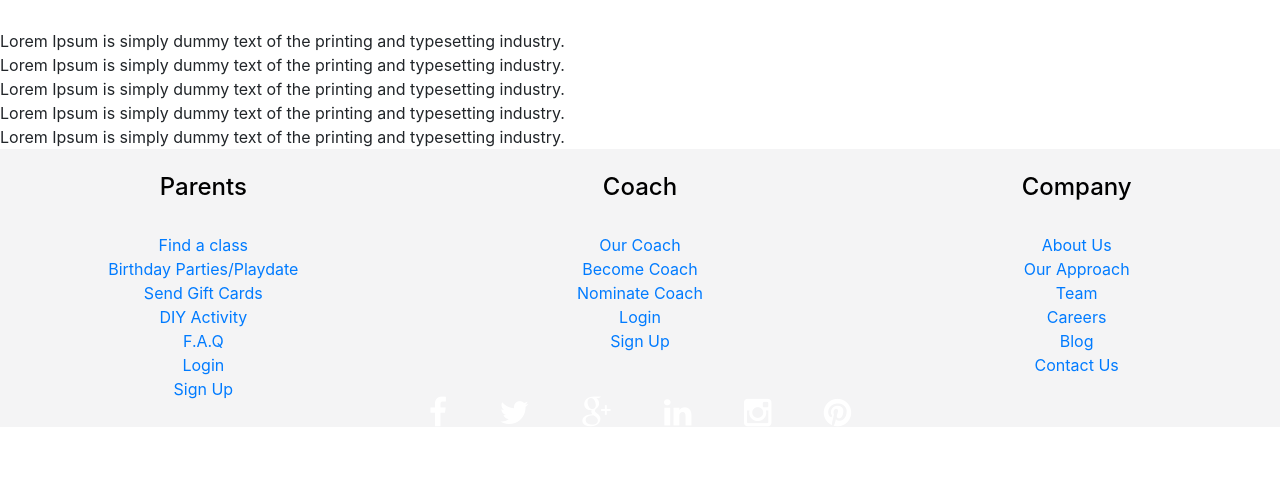
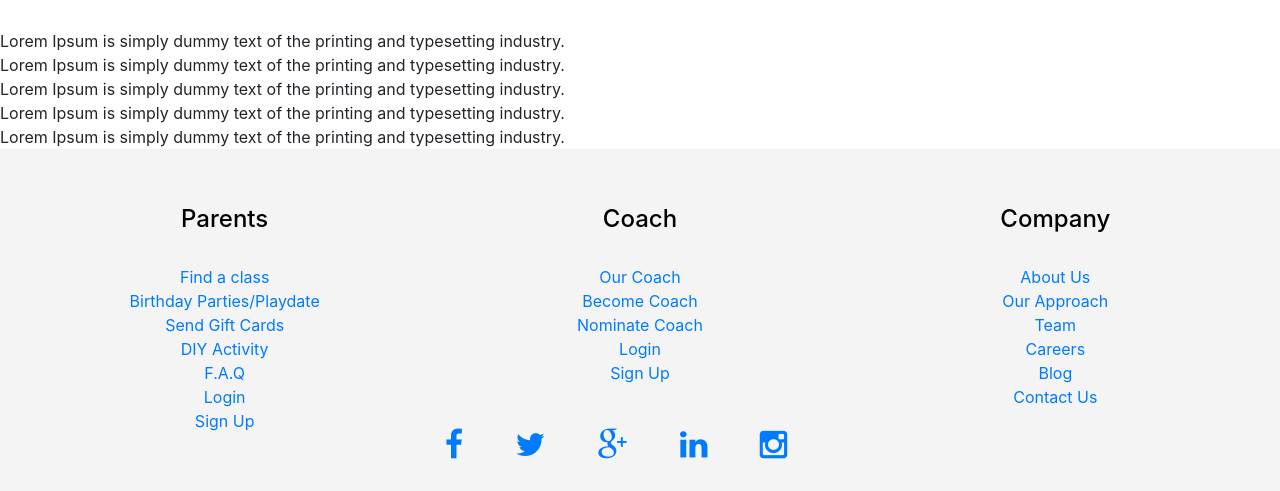
Before and after one commit to sorsai/HCI_Project, a plain HTML site: page aboutUS.html in a window 1280 px wide. Shown: the part 1135-1626 px from the top of the page. Before the commit the page ends 1564 px from the top, so only its background shows below. Drawn offline with Linux system fonts and the light colour scheme.

Commit message:
Add footer

```diff
--- a/aboutUS.html
+++ b/aboutUS.html
@@ -87,10 +87,9 @@ Lorem Ipsum is simply dummy text of the printing and typesetting industry. Lorem
 </ul>
 </div>
 
-    <!-- footer -->
-
+    <!-- Footer -->
     <footer>
-            <div class="footer" style="background-color:#f4f4f5; padding: 0em;">
+            <div class="footer" style="background-color:#f4f4f5; padding: 2em;">
     <div class="row">
         <div class="col-sm-4">
             <h4 style="color: black; padding-top: 1em;">Parents</h4>
@@ -124,37 +123,32 @@ Lorem Ipsum is simply dummy text of the printing and typesetting industry. Lorem
                 <li><a href="#">Blog</a></li>
                 <li><a href="contactUS.html">Contact Us</a></li>
             </ul>
-                    </div>
+        </div><br><br>
 
         <div class="col-md-12">
              <!-- Facebook -->
-                         <a class="fb-ic">
+             <a class="fb-ic" href="#">
                     <i class="fa fa-facebook fa-lg black-text mr-md-5 mr-3 fa-2x"> </i>
                   </a>
                   <!-- Twitter -->
-                              <a class="tw-ic">
+                  <a class="tw-ic" href="#">
                     <i class="fa fa-twitter fa-lg black-text mr-md-5 mr-3 fa-2x"> </i>
                   </a>
                   <!-- Google +-->
-                              <a class="gplus-ic">
+                  <a class="gplus-ic" href="#">
                     <i class="fa fa-google-plus fa-lg black-text mr-md-5 mr-3 fa-2x"> </i>
                   </a>
                   <!--Linkedin -->
-                              <a class="li-ic">
+                  <a class="li-ic" href="#">
                     <i class="fa fa-linkedin fa-lg white-text mr-md-5 mr-3 fa-2x"> </i>
                   </a>
                   <!--Instagram-->
-                              <a class="ins-ic">
+                  <a class="ins-ic" href="#">
                     <i class="fa fa-instagram fa-lg white-text mr-md-5 mr-3 fa-2x"> </i>
-                              </a>
-                              <!--Pinterest-->
-                              <a class="pin-ic">
-                                <i class="fa fa-pinterest fa-lg white-text fa-2x"> </i>
                   </a>
         </div>
     </div>
 </div>
 </footer>
-
    </body>
    </html>
```
Lines whose indentation alone changed are shown as unchanged.
